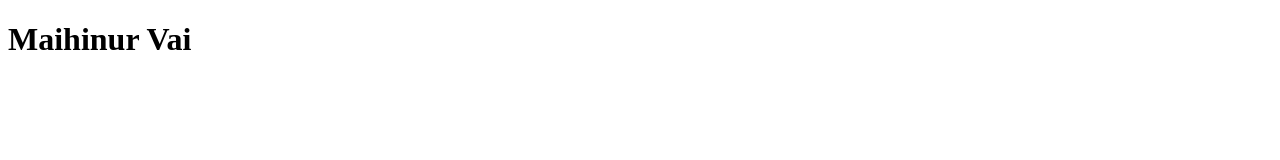
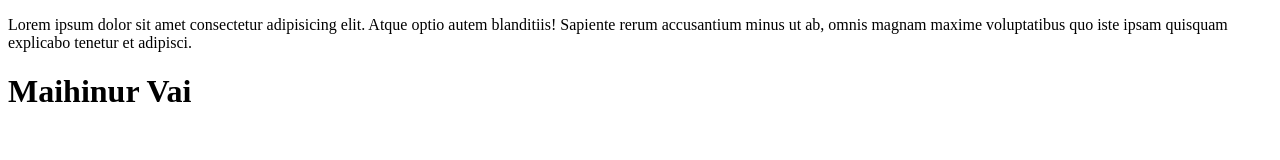
Before and after one commit to Mahinur10/First-project, a plain HTML site: page index.html in a window 1280 px wide. Drawn offline with Linux system fonts and the light colour scheme.

Commit message:
first commit

```diff
--- a/index.html
+++ b/index.html
@@ -5,6 +5,7 @@
     <meta http-equiv="X-UA-Compatible" content="IE=edge">
     <meta name="viewport" content="width=device-width, initial-scale=1.0">
     <title>Document</title>
+    <p>Lorem ipsum dolor sit amet consectetur adipisicing elit. Atque optio autem blanditiis! Sapiente rerum accusantium minus ut ab, omnis magnam maxime voluptatibus quo iste ipsam quisquam explicabo tenetur et adipisci.</p>
 </head>
 <body>
     <h1>Maihinur Vai</h1>
```
